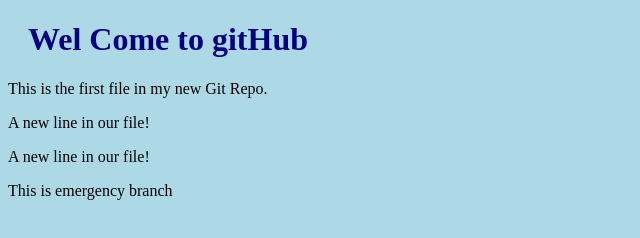
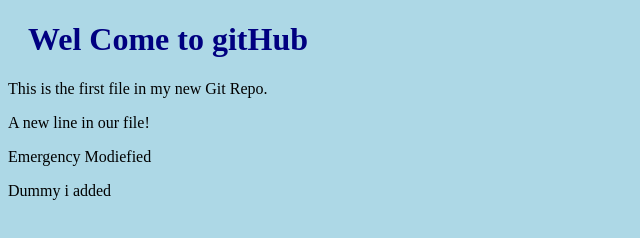
Before and after one commit to mylearn88/test, a plain HTML site: page index.html in a window 1280 px wide. Shown: the full height of the page, 0-640 px from the left. Drawn offline with Linux system fonts and the light colour scheme.

Commit message:
Added Fiel From Dummy

```diff
--- a/index.html
+++ b/index.html
@@ -10,7 +10,7 @@
     <h1>Wel Come to gitHub</h1>
     <p>This is the first file in my new Git Repo.</p>
     <p>A new line in our file!</p>
-    <p>A new line in our file!</p>
-    <p>This is emergency branch </p>
+    <p>Emergency Modiefied</p>
+    <p>Dummy i added</p>
 </body>
 </html>
```
